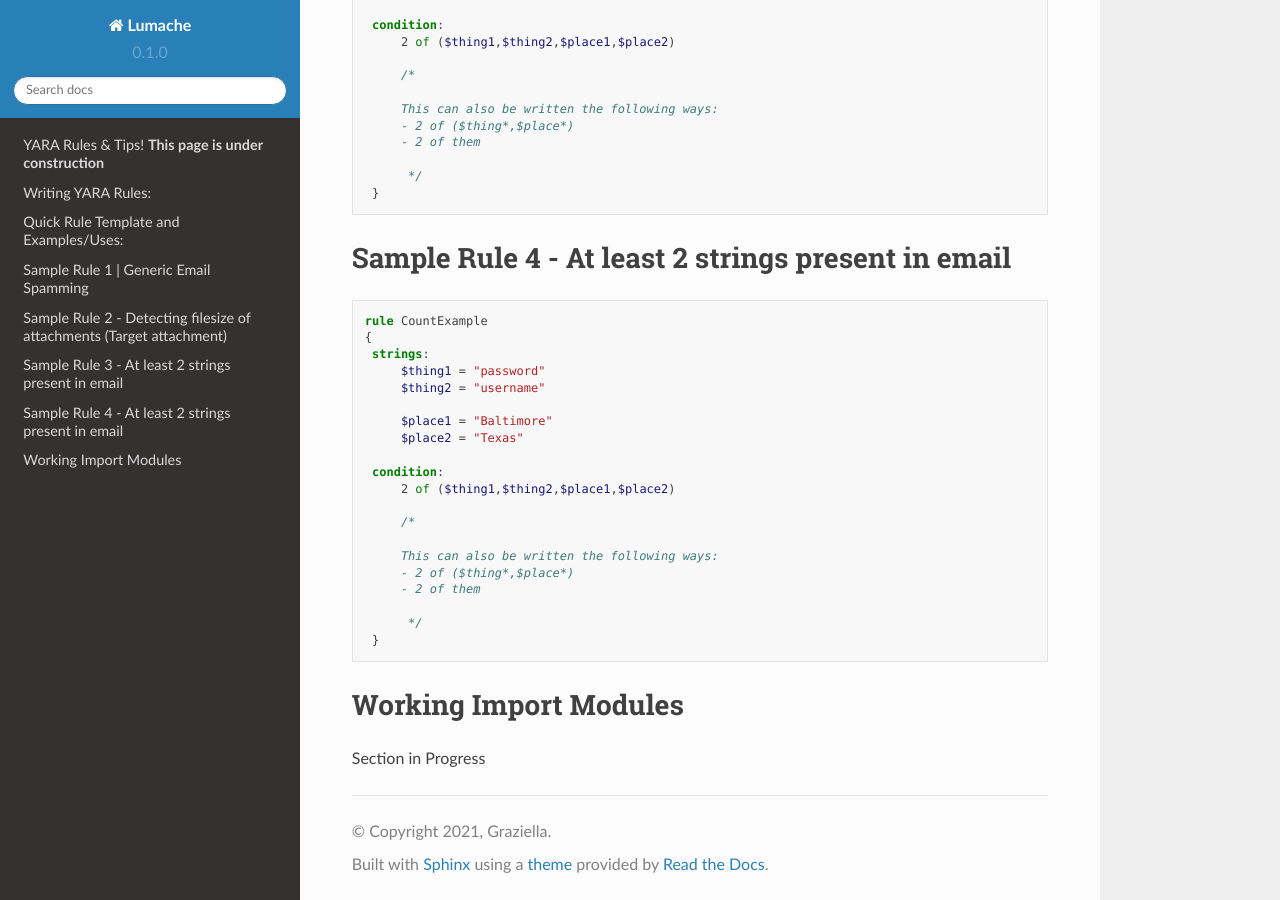
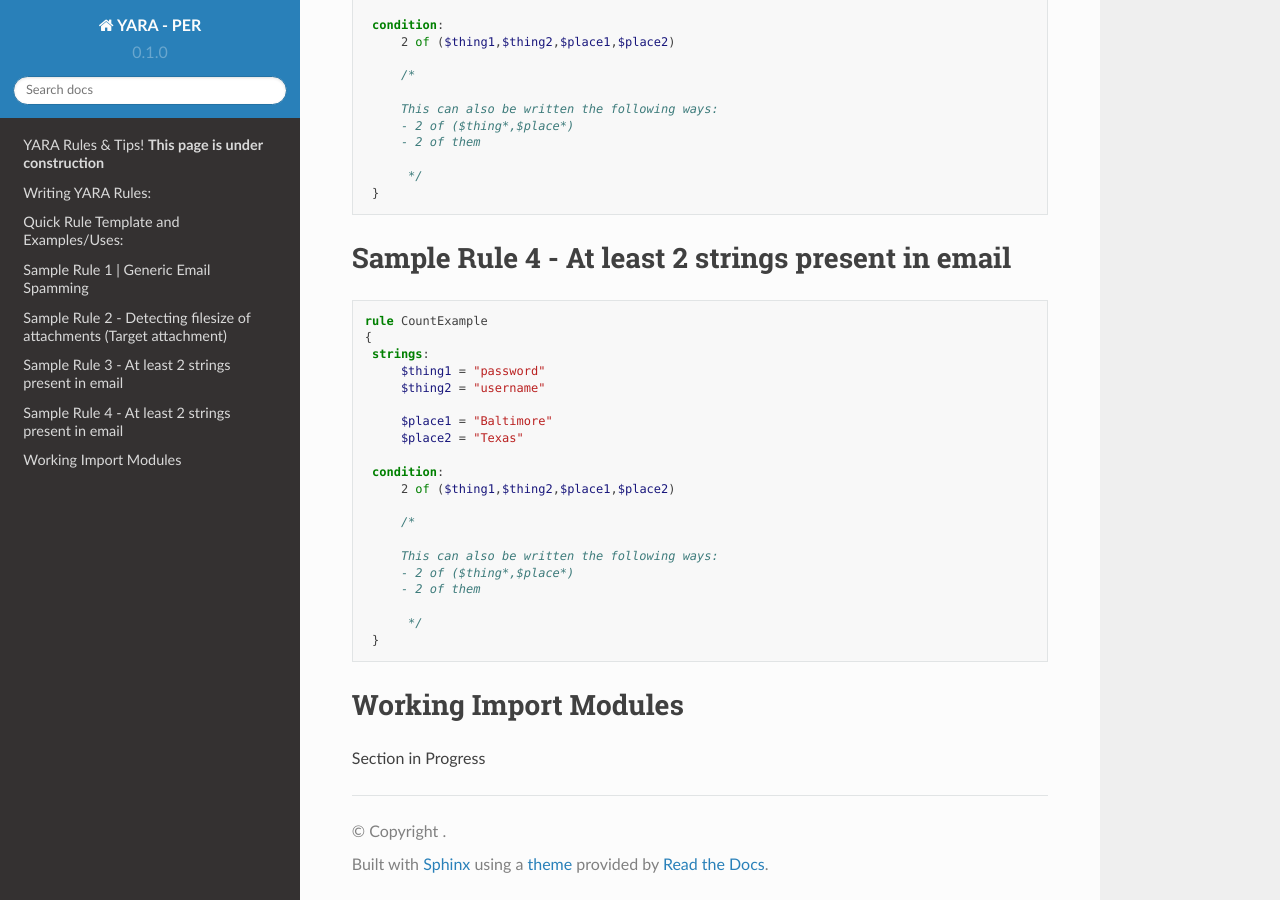
Before and after one commit to TPSWizard/YARA-Post-Inbox, a Sphinx documentation site: the page built from docs/source/index.rst, in a window 1280 px wide and 900 px high, scrolled down 2497 px. Built offline with Sphinx 7.4.7 and the Read the Docs theme 2.0.0, drawn with Linux system fonts in a browser that asks for light colours.

Commit message:
Update conf.py

```diff
--- a/docs/source/conf.py
+++ b/docs/source/conf.py
@@ -2,9 +2,8 @@
 
 # -- Project information
 
-project = 'Lumache'
-copyright = '2021, Graziella'
-author = 'Graziella'
+project = 'YARA - PER'
+author = 'TPS'
 
 release = '0.1'
 version = '0.1.0'
```
